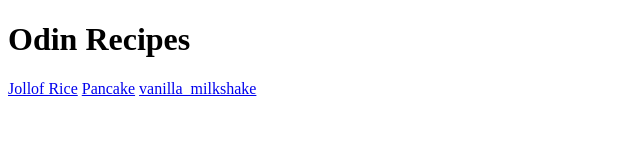
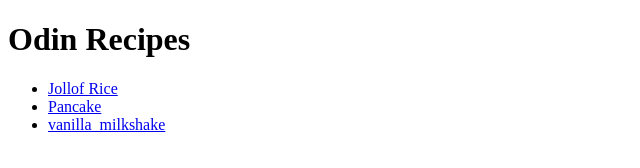
Before and after one commit to Code-writer130/odin-recipes, a plain HTML site: page index.html in a window 1280 px wide. Shown: the whole page, without its empty margins (0-640 px from the left). Drawn offline with Linux system fonts and the light colour scheme.

Commit message:
links in list form

```diff
--- a/index.html
+++ b/index.html
@@ -7,8 +7,10 @@
 </head>
 <body>
     <h1>Odin Recipes</h1>
-    <a href="recipes/jollof.html">Jollof Rice</a>
-    <a href="recipes/pancake.html">Pancake</a>
-    <a href="recipes/vanilla_milkshake.html">vanilla_milkshake</a>
+    <ul>
+    <li><a href="recipes/jollof.html">Jollof Rice</a></li>
+   <li> <a href="recipes/pancake.html">Pancake</a></li>
+   <li> <a href="recipes/vanilla_milkshake.html">vanilla_milkshake</a></li>
+</ul>
 </body>
 </html>
```
Also changed, not shown: recipes/jollof.html (+1 -1 lines), recipes/pancake.html (+1 -1 lines), recipes/vanilla_milkshake.html (+1 -0 lines).
